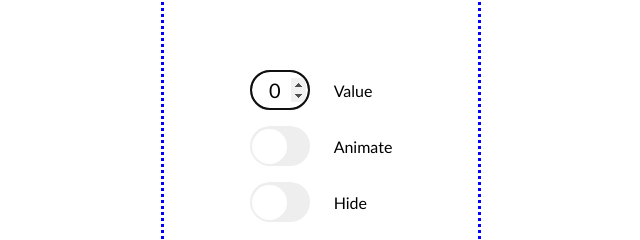
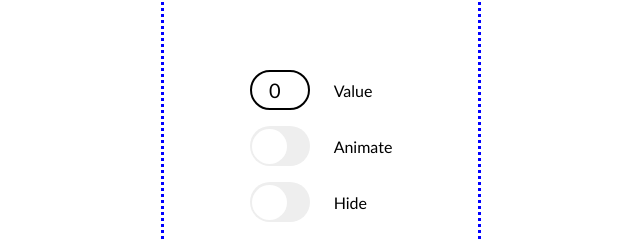
Before and after one commit to RareMashiro/progressBar, a plain HTML site: page index.html in a window 1280 px wide. Shown: the part 381-621 px from the top of the page, 319-959 px from the left. Drawn offline with Linux system fonts and the light colour scheme.

Commit message:
Cleaning

```diff
--- a/index.html
+++ b/index.html
@@ -10,7 +10,7 @@
             <div class="panel">
                 <div>
                     <div class="sectionOne">
-                        <input class="value" type="number" max="100" min="0" value="0" autofocus>
+                        <input class="value" type="number" max="100" min="0" value="0">
                         <div>Value</div>
                     </div>
                     <div class="sectionTwo">
```
